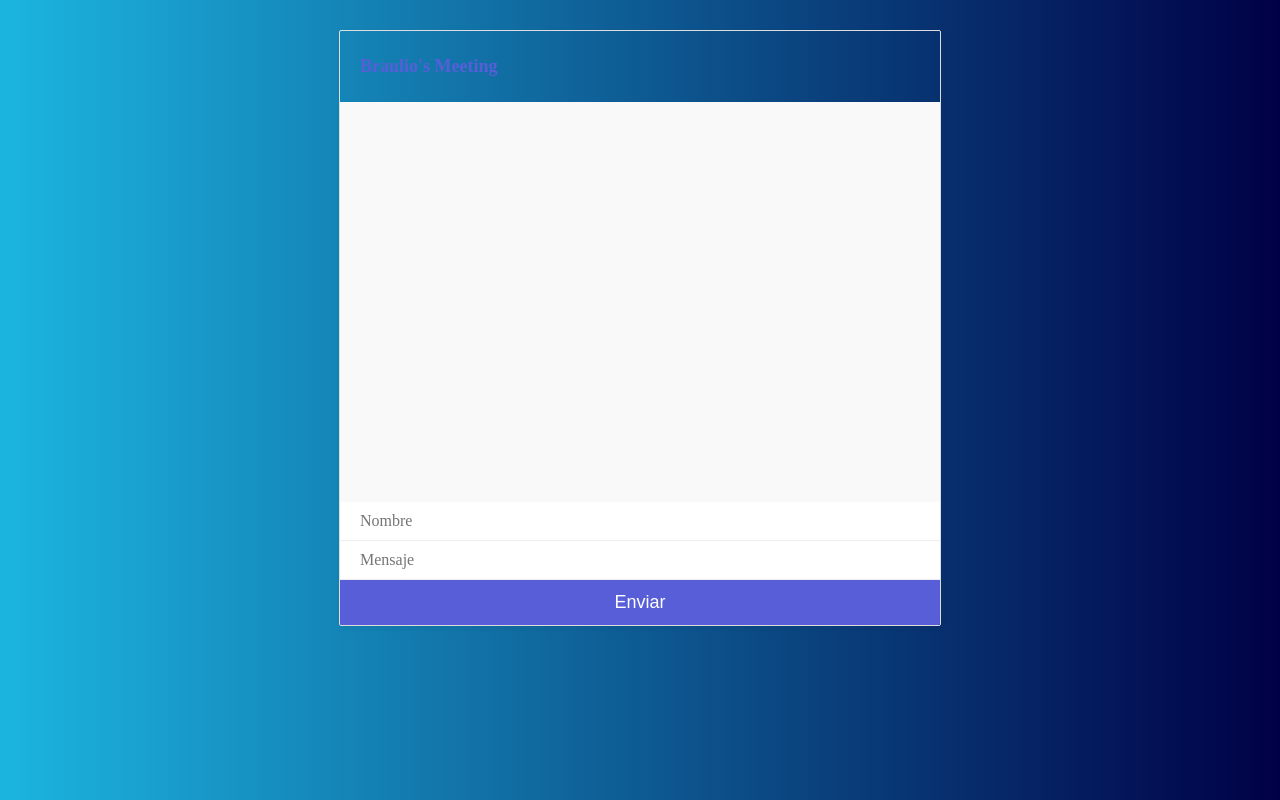
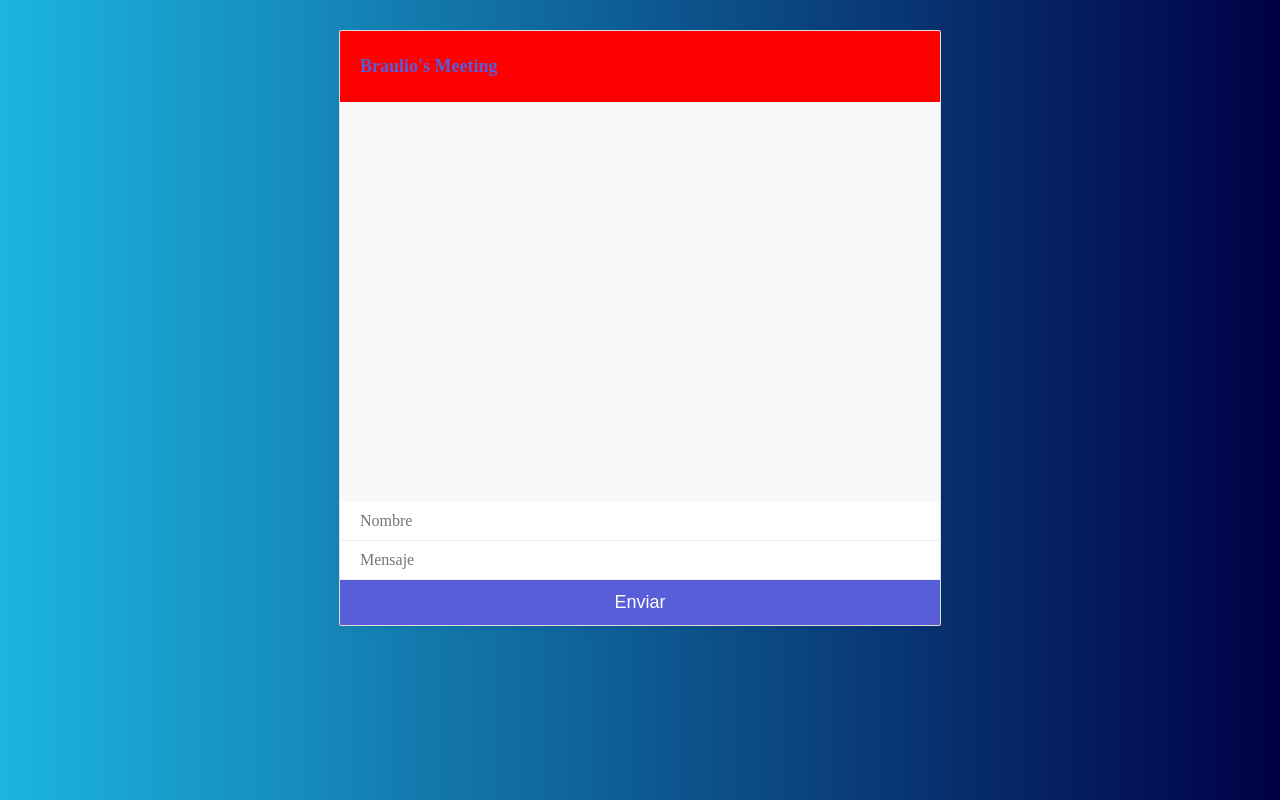
Before and after one commit to mbraulio/WebSockets, a website: page public/index.html in a window 1280 px wide. Drawn offline with nearby package versions, Linux system fonts and the light colour scheme; no server answers.

Commit message:
Update styles.css

```diff
--- a/public/styles.css
+++ b/public/styles.css
@@ -18,6 +18,7 @@ h2{
     border: 1px solid #ddd;
     box-shadow: 1px 3px 5px rgba(0,0,0,0.05);
     border-radius: 2px;
+    background-color: #ff0000;
 }
 
 #chat-window{
```
